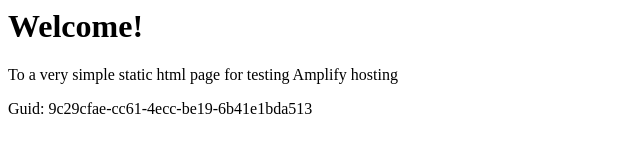
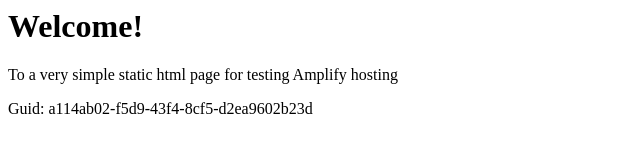
Before and after one commit to aws-aemilia-bom/Github-PR-Commit-Integration-Test-DoNotTouch-GithubWebhookPreviewCanaryTest-v1-preprod-ap-south-1, a website: page src/index.html in a window 1280 px wide. Shown: the full height of the page, 0-640 px from the left. Drawn offline with Linux system fonts and the light colour scheme.

Commit message:
commit from integ tests

```diff
--- a/src/index.html
+++ b/src/index.html
@@ -12,6 +12,6 @@
 <body>
     <h1>Welcome!</h1>
     <p>To a very simple static html page for testing Amplify hosting</p>
-    <p>Guid: 9c29cfae-cc61-4ecc-be19-6b41e1bda513</p></body>
+    <p>Guid: a114ab02-f5d9-43f4-8cf5-d2ea9602b23d</p></body>
 
 </html>
```
